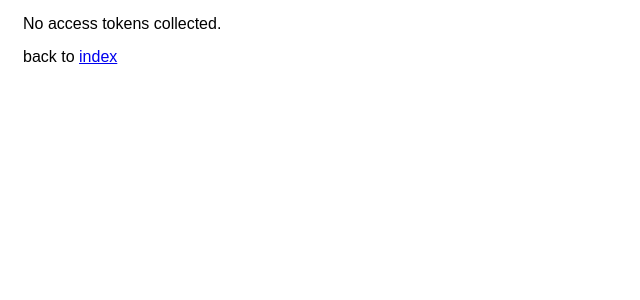
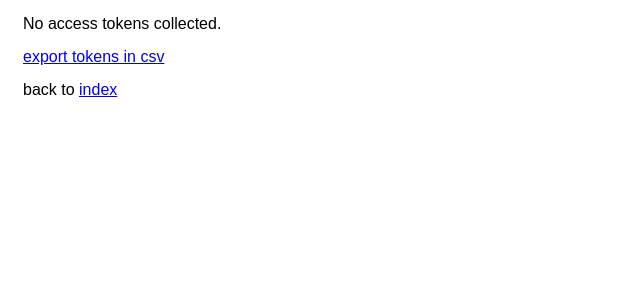
Before and after one commit to falcondai/twitter-oauh-collector, a Flask app: page /tokens in a window 1280 px wide. Shown: the top 300 px of the page, without its empty margins (0-640 px from the left). Run offline with Flask 2, Linux system fonts and the light colour scheme.

Commit message:
added /tokens.csv to export tokens in csv

```diff
--- a/app.py
+++ b/app.py
@@ -66,5 +66,13 @@ def index():
 def show_tokens():
 	return render_template('show_tokens.html', tokens=tokens)
 
+@app.route('/tokens.csv')
+def tokens_csv():
+	fields = ['user_id', 'screen_name', 'oauth_token', 'oauth_token_secret']
+	s = ','.join(fields) + '\n'
+	for token in tokens:
+		s += ','.join(map(lambda field: str(token[field]), fields)) + '\n'
+	return Response(s, mimetype='application/csv')
+
 if __name__ == '__main__':
-	app.run(host='0.0.0.0', debug=True, port=9001)
+	app.run(host='0.0.0.0', debug=False, port=9001)
--- a/templates/show_tokens.html
+++ b/templates/show_tokens.html
@@ -18,6 +18,7 @@
 	{% else %}
 	<div>No access tokens collected.</div>
 	{% endfor %}
+	<div><a href="{{ url_for('tokens_csv') }}">export tokens in csv</a></div>
 	<div>back to <a href="{{ url_for('index') }}">index</a></div>
 </body>
 </html>
```
